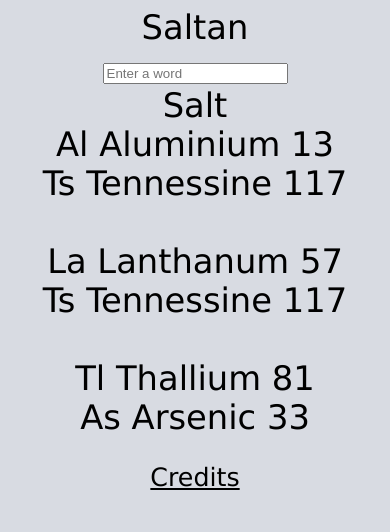
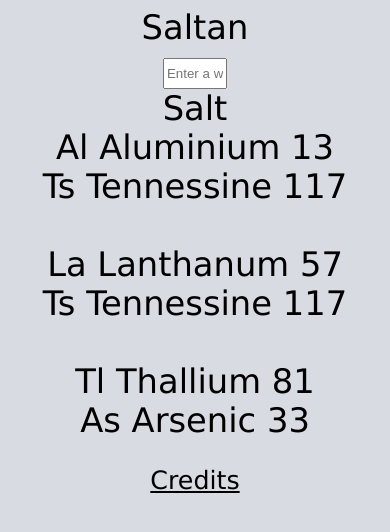
Before and after one commit to websalt/saltan, a plain HTML site: page index.html in a window 390 px wide. Drawn offline with Linux system fonts and the light colour scheme.

Commit message:
Make mobile support slightly better

```diff
--- a/style.css
+++ b/style.css
@@ -19,3 +19,8 @@ footer {
 a:link, a:visited, a:focus, a:hover, a:active {
     color: #000000
 }
+
+input {
+    width: 15%;
+    height: 3vh;
+}
```
